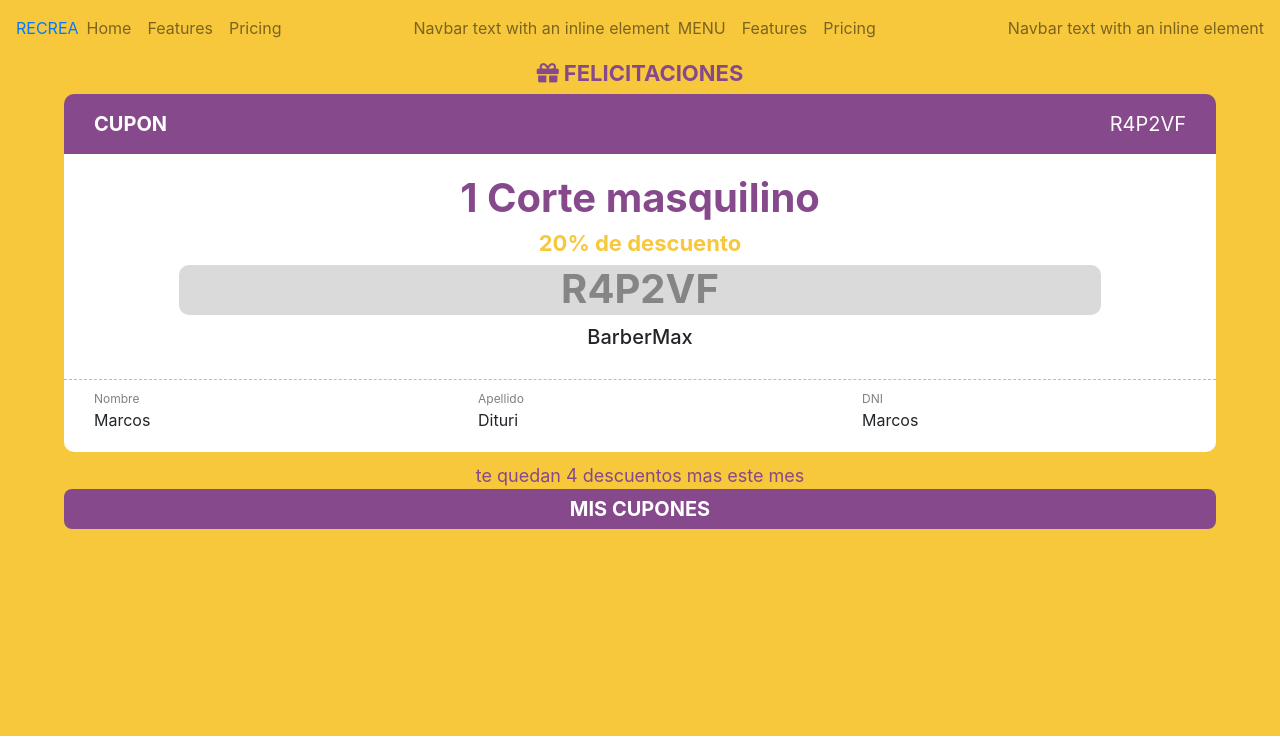
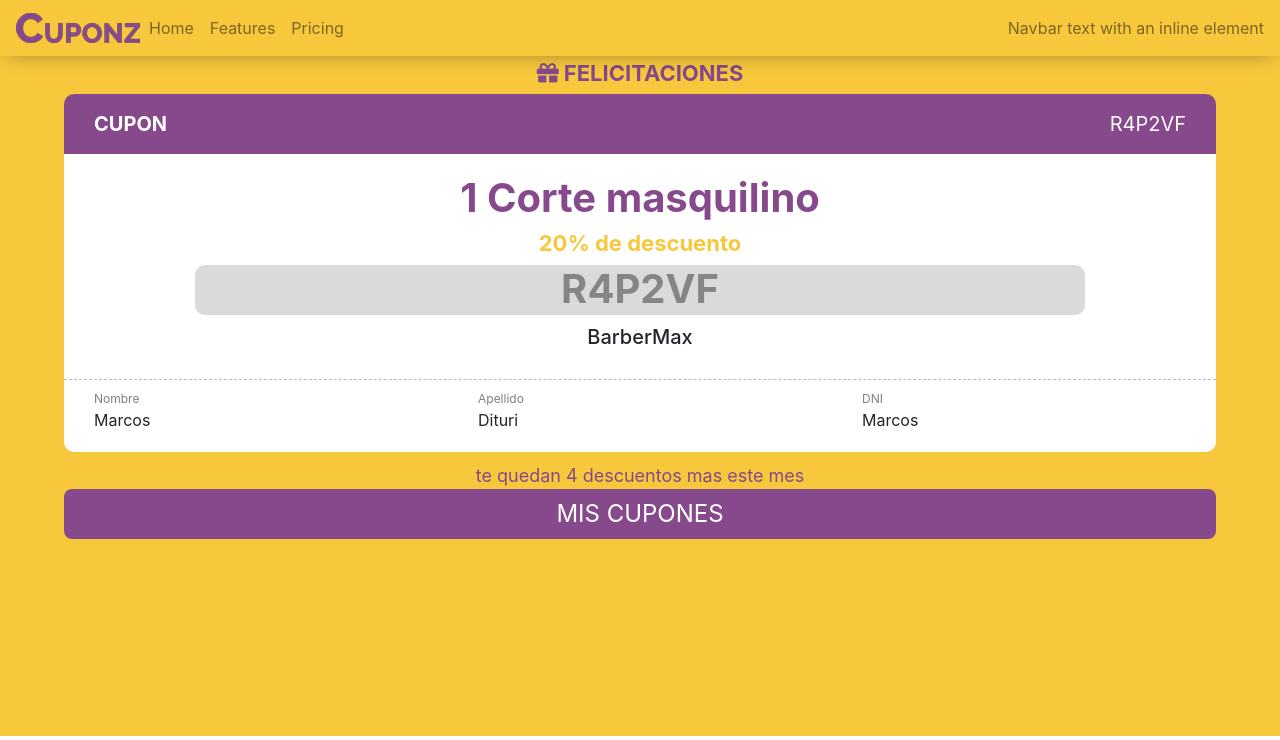
Before and after one commit to EzeDit23/recrea, a PHP site: the page made by ganador.php in a window 1280 px wide. Shown: the top 740 px of the page. Run offline with PHP 8.4, Linux system fonts and the light colour scheme; the visitor is signed in with stand-in values (Sample User, id 1); data comes from the database, SQL or seed files in the repository.

Commit message:
casas active

```diff
--- a/components/menu.php
+++ b/components/menu.php
@@ -2,11 +2,13 @@
   <button class="navbar-toggler" type="button" data-toggle="collapse" data-target="#navbarMenu" aria-controls="navbarText" aria-expanded="false" aria-label="Toggle navigation">
     <i id="menu-hambur" class="fas fa-bars"></i>
   </button>
-  <a href="">RECREA</a>
+  <a href="main.php"> <img src="./img/logo.png" alt=""></a>
+
   <button class="navbar-toggler" type="button" data-toggle="collapse" data-target="#navbarText" aria-controls="navbarText" aria-expanded="false" aria-label="Toggle navigation">
-    <i id="menu-ticket" class="fas fa-ticket-alt"></i>
+    <a href="ver_cupones_active.php"><i id="menu-ticket" class="fas fa-ticket-alt"></i></a>
+
   </button>
-  <div class="collapse navbar-collapse" id="navbarText">
+  <div class="collapse navbar-collapse" id="navbarMenu">
     <ul class="navbar-nav mr-auto">
       <li class="nav-item">
         <a class="nav-link" href="#">Home <span class="sr-only">(current)</span></a>
@@ -23,20 +25,4 @@
     </span>
   </div>
 
-  <div class="collapse navbar-collapse" id="navbarMenu">
-    <ul class="navbar-nav mr-auto">
-      <li class="nav-item">
-        <a class="nav-link" href="#">MENU <span class="sr-only">(current)</span></a>
-      </li>
-      <li class="nav-item">
-        <a class="nav-link" href="#">Features</a>
-      </li>
-      <li class="nav-item">
-        <a class="nav-link" href="#">Pricing</a>
-      </li>
-    </ul>
-    <span class="navbar-text">
-      Navbar text with an inline element
-    </span>
-  </div>
 </nav>
--- a/css/estilos.css
+++ b/css/estilos.css
@@ -8,6 +8,9 @@ a:hover{
 }
 /*Menu*/
 .navbar{
+    -webkit-box-shadow: 0px -1px 25px -8px rgba(0,0,0,0.75);
+    -moz-box-shadow: 0px -1px 25px -8px rgba(0,0,0,0.75);
+    box-shadow: 0px -1px 25px -8px rgba(0,0,0,0.75);
     background-color: #f7c83c!important;
 }
 #menu-ticket{
@@ -129,6 +176,7 @@ a:hover{
 }
 
 .contenido-cupon {
+    padding: 0 20px;
     display: flex;
     flex-direction: column;
     justify-content: center;
@@ -402,18 +460,17 @@ a:hover{
     justify-content: center;
     align-items: center;
     background-color: #86498c;
-    height: 40px;;
+    height: 50px;;
 }
 .btn-gral a{
     color: white;
-    font-size: 20px;
-    font-weight: bold;
+    font-size: 24px;
 }
 .link-gral{
     padding-top: 5px!important;
     text-align: center;
     color: #86498c;
-    font-size: 20px;
+    font-size: 24px;
     margin: auto;
     font-weight: bold;
 }
```
Also changed, not shown: other parts of css/estilos.css (+60 -5 lines), ver_cupones.php (deleted, +0 -122 lines), ver_cupones_active.php (added, +123 -0 lines), ver_cupones_inactive.php (added, +117 -0 lines), img/logo-xl.png (added), img/logo.png (added), js/main.js (added).
